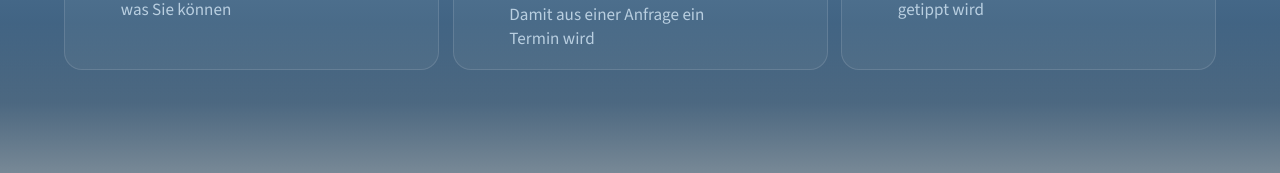
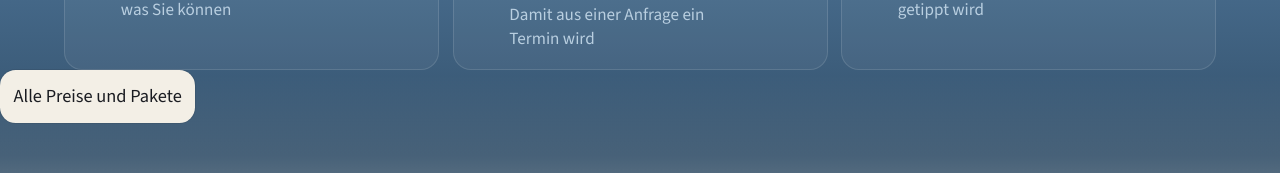
Before and after one commit to sidiabarry/BP-Agentics, a Next.js app: page / in a window 1280 px wide. Shown: the part 3742-3915 px from the top of the page. Built offline with nearby package versions, Linux system fonts and the light colour scheme; no server answers.

Commit message:
Werkstatt: kurze Joins, Halt 300 ms, Preise-Kästchen.

```diff
--- a/src/components/werkstatt/werkstatt-section.tsx
+++ b/src/components/werkstatt/werkstatt-section.tsx
@@ -1,6 +1,7 @@
 "use client";
 
 import Link from "next/link";
+import { Card } from "@/components/ui/card";
 import { useCallback, useEffect, useRef, useState } from "react";
 import type { Framing, ViewId, WerkstattSceneController } from "./scene-engine";
 import { nextStation, stationOrder, stations, type StationId } from "./content";
@@ -12,7 +13,7 @@ import "./werkstatt.css";
  *
  * Bewusst ohne Scroll-Pinning. Halt erst, wenn Tisch, Stationen 01–03
  * und Preiskarten gemeinsam im Bild sind — nicht in der blauen Ankunft.
- * useSoftScrollHold dämpft Wheel und Touch etwa 1 s. Offene Station: kein Halt.
+ * useSoftScrollHold dämpft Wheel und Touch etwa 300 ms. Offene Station: kein Halt.
  * Die 3D-Szene lädt erst kurz bevor sie ins Bild kommt, rendert nur solange
  * sie sichtbar ist und bleibt danach bestehen (kein Abbau beim Wegscrollen).
  *
@@ -430,6 +431,16 @@ export function WerkstattSection() {
           </li>
         ))}
       </ul>
+      <div className="ws__prices">
+        <Card size="sm" className="w-fit bg-[#F3EFE6] text-[#14161C] shadow-none ring-[#14161C]/10">
+          <Link
+            href="/preise"
+            className="px-(--card-spacing) text-[1.02rem] font-medium text-[#14161C]"
+          >
+            Alle Preise und Pakete
+          </Link>
+        </Card>
+      </div>
     </section>
   );
 }
```
